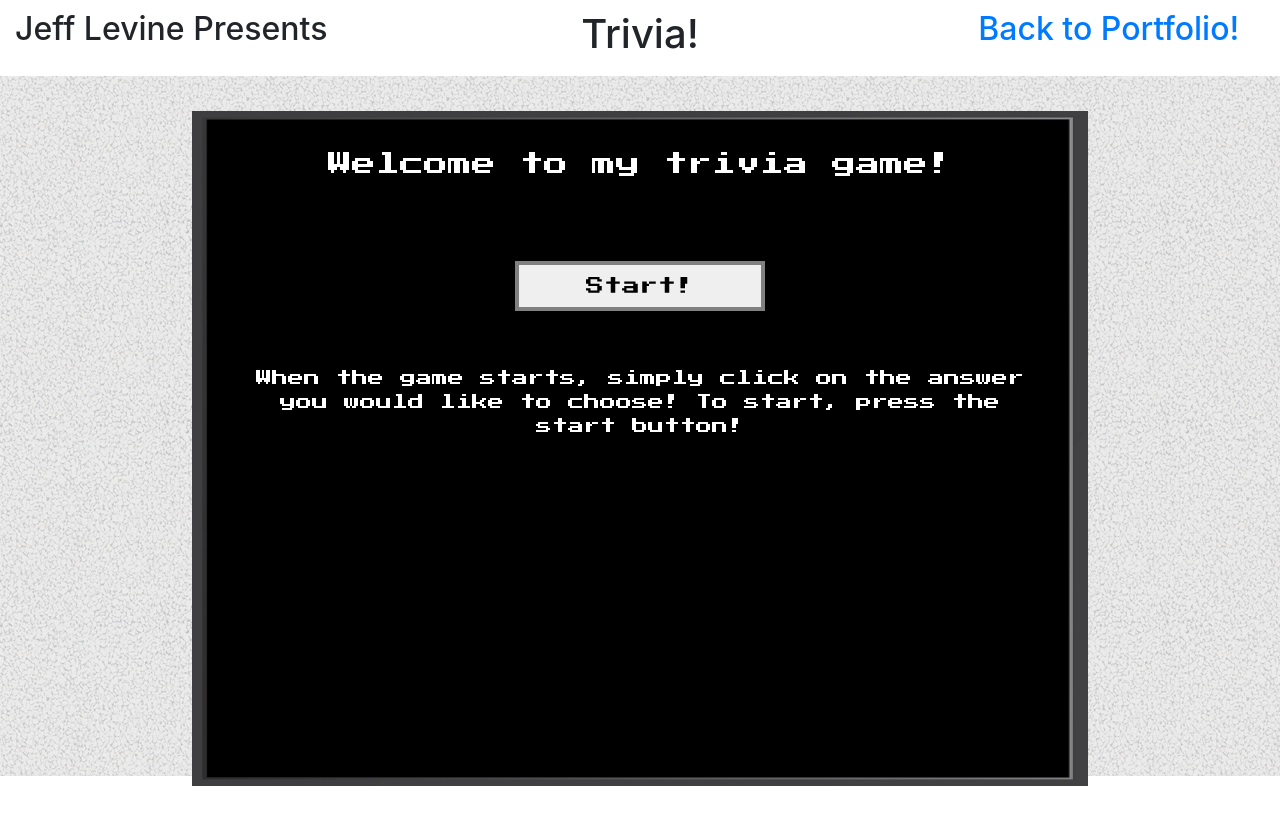
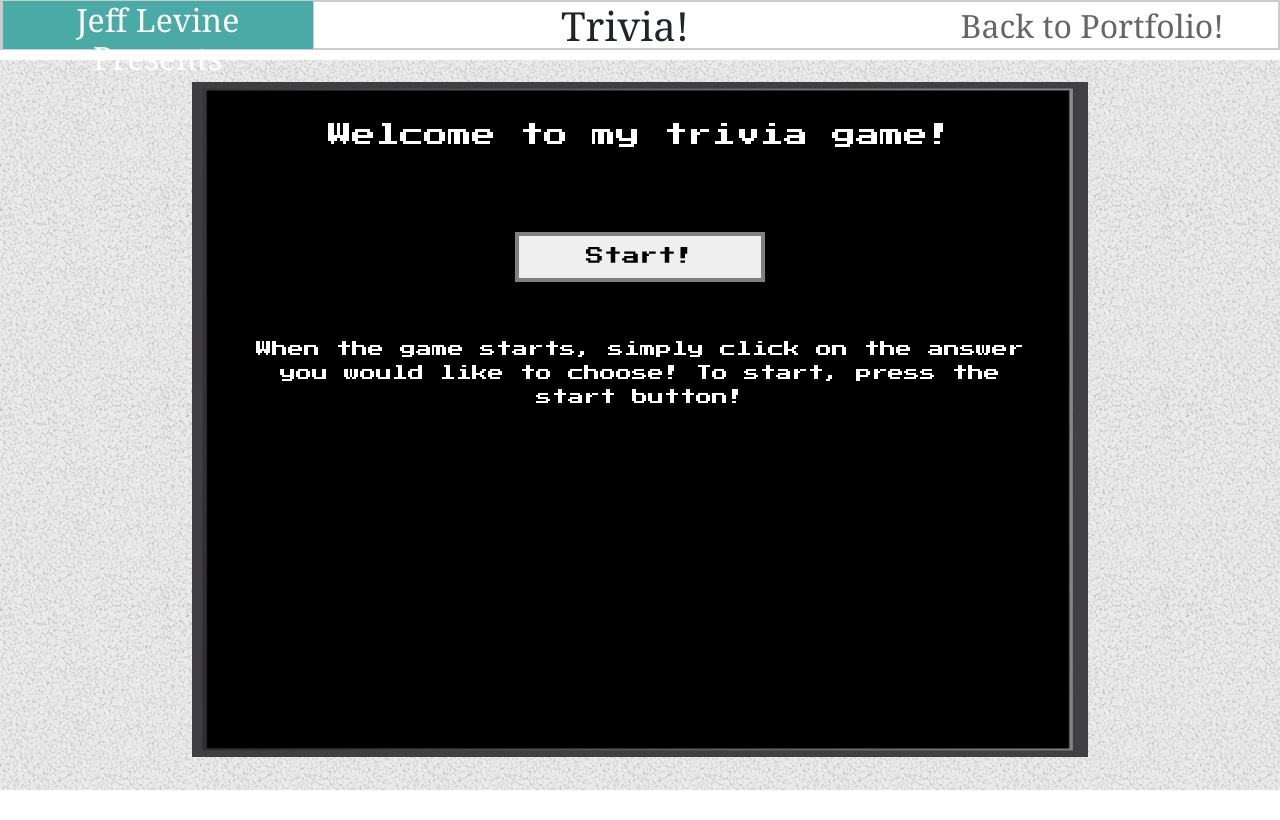
Before and after one commit to jlevine84/TriviaGame, a plain HTML site: page index.html in a window 1280 px wide. Drawn offline with nearby package versions, Linux system fonts and the light colour scheme.

Commit message:
styling updates

```diff
--- a/assets/css/style.css
+++ b/assets/css/style.css
@@ -1,10 +1,47 @@
-header {
+#header {
     text-align: center;
+    border: solid #cccccc 2px;
+    font-family: Georgia, 'Times New Roman', Times, serif;
+    height: 50px;
+}
+
+#header-row {
+    height: 100%;
+}
+
+#name {
+    background: #4aaaa5;
+    border: solid #cccccc 1px;
+    color: #ffffff;
+    font-size: 30px;
+    height: 50px;
+    position: relative;
+    bottom: 12px;
+}
+
+#nav {
+    height: 50px;
+    position: relative;
+    bottom: 5px;
+}
+
+#page-title {
+    font-size: 36px;
+    position: relative;
+    bottom: 10px;
+}
+
+a {
+    color: #666666;
+}
+
+a:visited {
+    color: #666666;
 }
 
 main {
     background-image: url("../images/gravel.png");
-    height: calc(100vh - 100px);
+    height: calc(100vh - 70px);
 }
 
 #maindisplay {
@@ -17,7 +54,7 @@ main {
     text-align: center;
     font-family: 'Press Start 2P', cursive;
     position: relative;
-    top: 5%;
+    top: 3%;
 }
 
 .row {
@@ -76,3 +113,7 @@ button:hover {
     background-color: #666666;
     cursor: pointer;
 }
+
+footer {
+    height: 30px;
+}
--- a/index.html
+++ b/index.html
@@ -11,11 +11,13 @@
   </head>
 
 <body>
-  <header class="container-fluid">
-    <div class="row no-gutters">
-        <div class="col-3"><h2>Jeff Levine Presents</h2></div>
-        <div class="col-6"><h1>Trivia!</h1></div>
-        <div class="col-3"><h2><a href="https://jlevine84.github.io/portfolio.html">Back to Portfolio!</a></h2></div>
+  <header>
+    <div class="container-fluid" id="header">
+      <div class="row" id="header-row">
+          <div class="col-3" id="name"><h2>Jeff Levine Presents</h2></div>
+          <div class="col-6" id="page-title"><h1>Trivia!</h1></div>
+          <div class="col-3" id="nav"><h2><a href="https://jlevine84.github.io/portfolio.html">Back to Portfolio!</a></h2></div>
+      </div>
     </div>
   </header>
 
```
